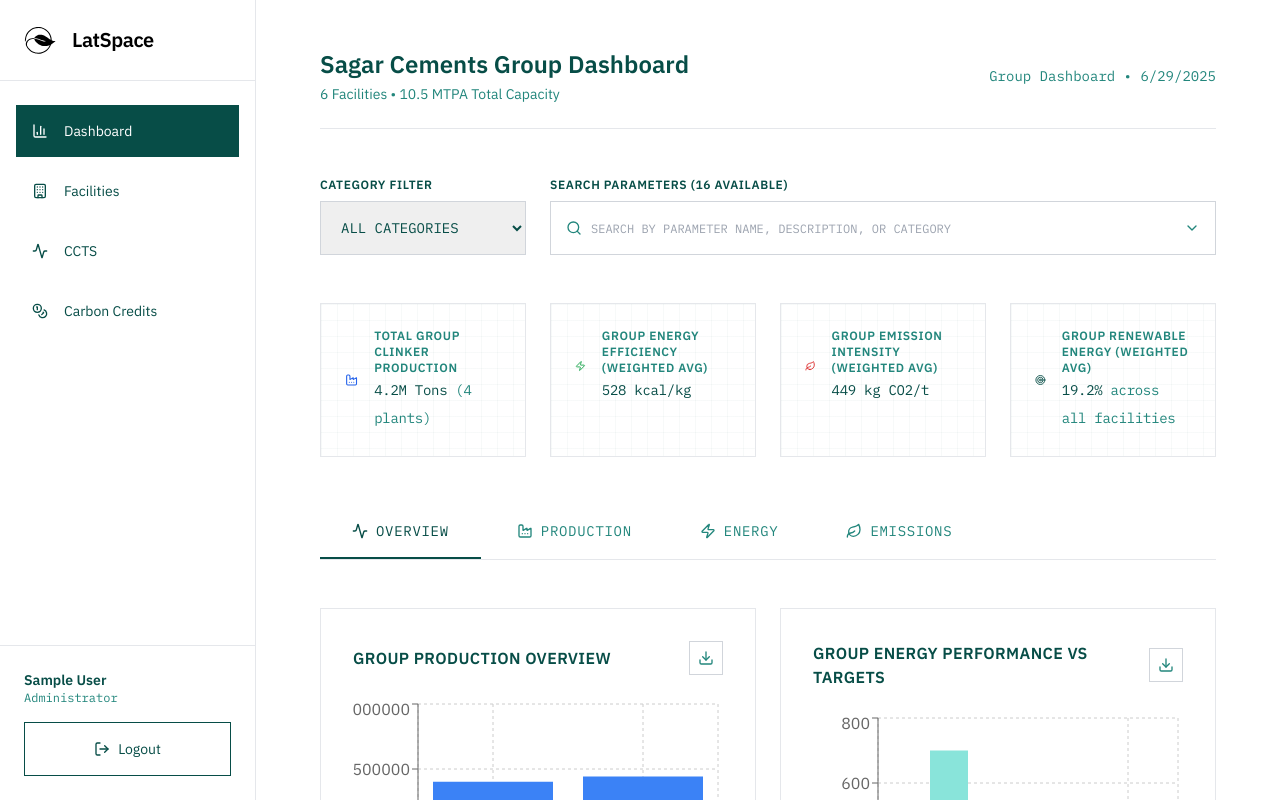
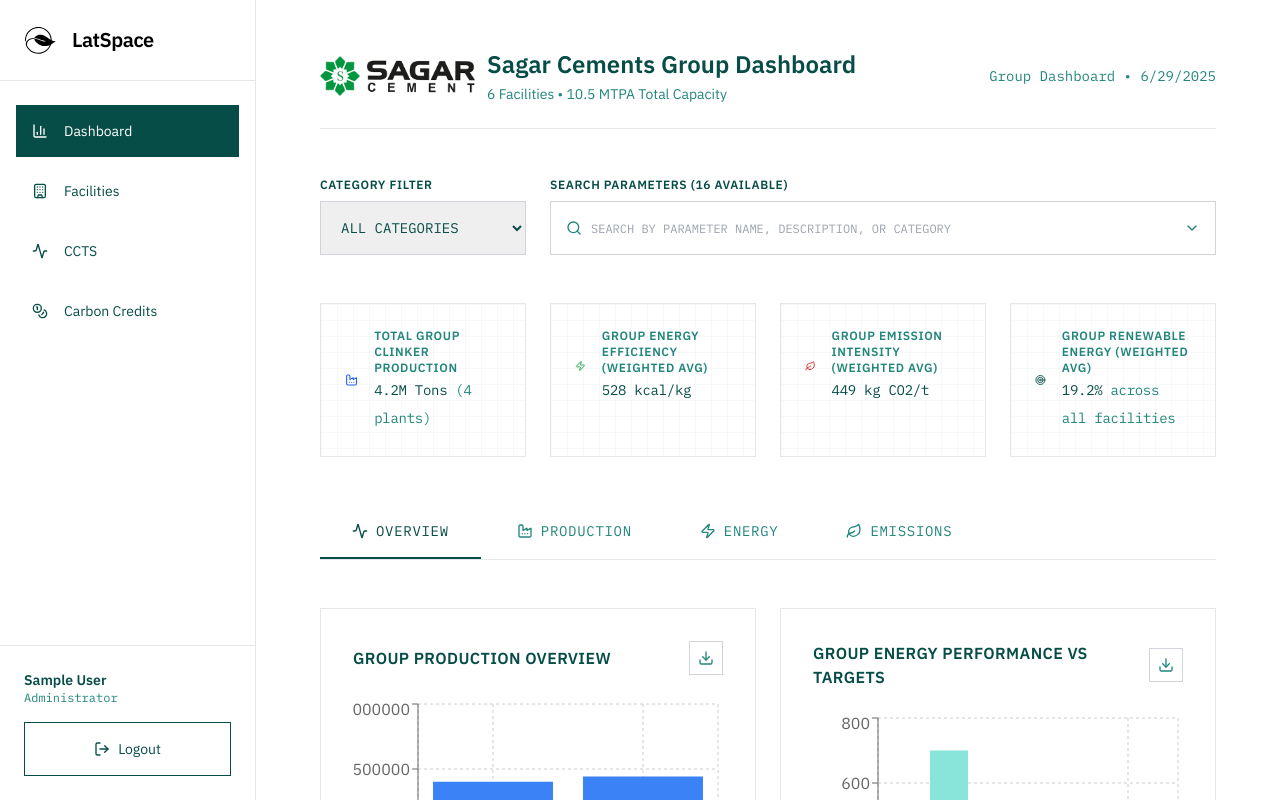
Before and after one commit to Latspacev1/sagarUI, a React (Create React App) app: page /admin in a window 1280 px wide. Shown: the top 800 px of the page. Built offline with nearby package versions, Linux system fonts and the light colour scheme; sample sign-in values are in the browser's storage.

Commit message:
finalcommit

```diff
--- a/src/components/dashboard/AdminDashboard.tsx
+++ b/src/components/dashboard/AdminDashboard.tsx
@@ -38,6 +38,12 @@
     <div className="space-y-grid-6">
       {/* Header */}
       <div className="flex items-center justify-between border-b border-gray-200 pb-grid-3">
+        <div className="flex items-center">
+          <img
+            src="/sagar-cements-logo.png"
+            alt="Sagar Cements Logo"
+            className="h-10 w-auto mr-3 flex-shrink-0"
+          />
           <div>
             <h1 className="text-2xl font-semibold text-latspace-dark">
               Sagar Cements Group Dashboard
@@ -45,6 +51,7 @@
             <p className="text-sm text-latspace-medium mt-1">
               {aggregatedMetrics.facilitiesCount} Facilities • {aggregatedMetrics.totalCapacityMTPA.toFixed(1)} MTPA Total Capacity
             </p>
+          </div>
         </div>
         <div className="text-sm text-latspace-medium font-mono">
           Group Dashboard • {new Date().toLocaleDateString()}
```
Also changed, not shown: public/sagar-cements-logo.png (added), 2 other files (tests, documents, lock files or other folders). Lines whose indentation alone changed are shown as unchanged.
